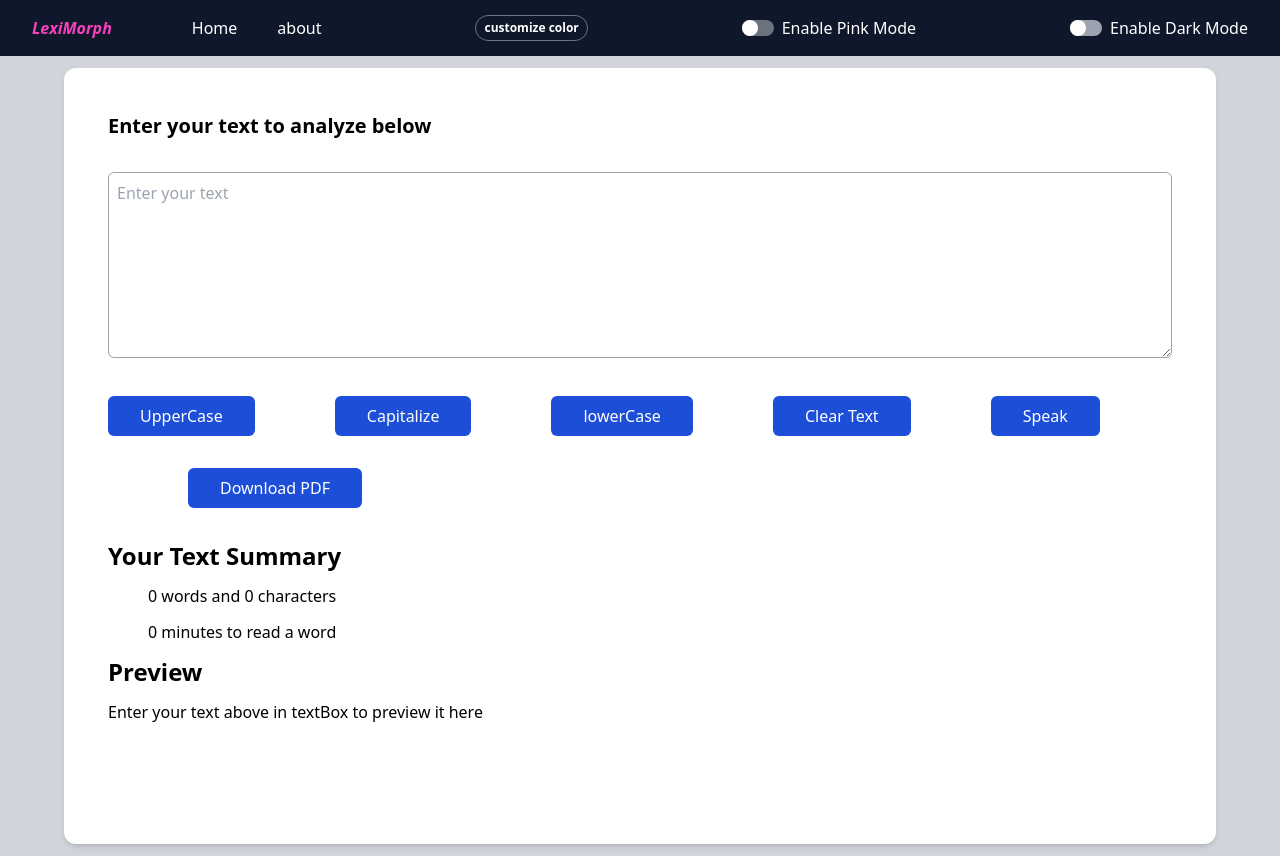
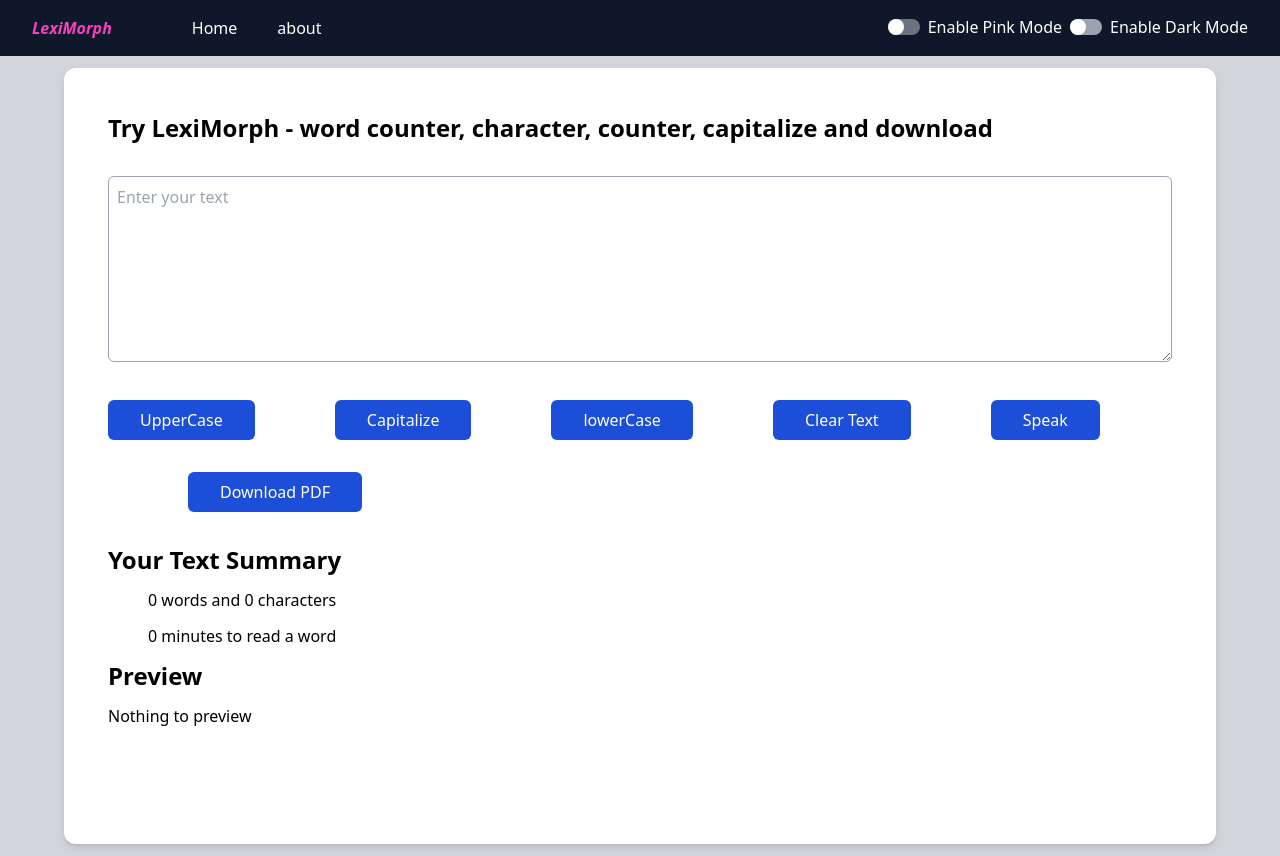
Before and after one commit to joelbv49/LexiMorph, a React (Create React App) app: page / in a window 1280 px wide. Built offline with nearby package versions, Linux system fonts and the light colour scheme.

Commit message:
some bug fixes

```diff
--- a/public/index.html
+++ b/public/index.html
@@ -7,7 +7,7 @@
     <meta name="theme-color" content="#000000" />
     <meta
       name="description"
-      content="LexiMorph is a utility that helps you to manipulate the text"
+      content="Unlock the magic of words with LexiMorph! Explore our versatile text manipulation tools—convert case, count words, and estimate reading time,and also you can download the text in pdf format. Your go-to resource for linguistic creativity!"
     />
     <link rel="apple-touch-icon" href="%PUBLIC_URL%/apple-touch-icon.png" />
     <!--
@@ -24,9 +24,9 @@
       work correctly both with client-side routing and a non-root public URL.
       Learn how to configure a non-root public URL by running `npm run build`.
     -->
-    <title>LexiMorph -Home</title>
+    <title>LexiMorph - word counter |  character counter | lowercase to uppercase | uppercase to lowercase | download pdf</title>
   </head>
-  <body class="h-screen" >
+  <body class="h-screen bg-gray-300" >
     <noscript>You need to enable JavaScript to run this app.</noscript>
     <div id="root"></div>
     <!--
--- a/src/App.js
+++ b/src/App.js
@@ -21,7 +21,7 @@ function App() {
       setModeText("Enable Dark mode");
       showAlert("Enabled light Mode","success");
       setMode("light");
-      document.title = "LexiMorph -LightMode";
+      // document.title = "LexiMorph -LightMode";
 
       // not a good practice
       // setInterval(() => {
@@ -35,7 +35,7 @@ function App() {
     else if(mode === "light"){
       setModeText("Enable light mode");
       showAlert("Enabled Dark Mode","success");
-      document.title = "LexiMorph -DarkMode";
+      //  document.title = "LexiMorph -DarkMode";
       setMode("dark");
 
     }
@@ -56,39 +56,44 @@ function App() {
   }
 
   // setting colorPallete
-  const [Color,setColor] = useState({
-    textColor:"#FFFFFF"
-  });
+  // const [Color,setColor] = useState({
+  //   textColor:"#FFFFFF"
+  // });
 
-  const [backColor,setBackColor] = useState({
-    back1:"#D1D5DB"
-  })
+  // const [backColor,setBackColor] = useState({
+  //   back1:"#D1D5DB"
+  // })
 
 
-  const handleColor = (event)=>{
-    const val = event.target.value;
-    setColor({
-      textColor:val
-    });
-  };
+  // const handleColor = (event)=>{
+  //   const val = event.target.value;
+  //   setColor({
+  //     textColor:val
+  //   });
+  // };
 
-  const handleBackColor1 = (event)=>{
-    const val = event.target.value;
-    setBackColor({
-      back1:val
-    });
-  };
+  // const handleBackColor1 = (event)=>{
+  //   const val = event.target.value;
+  //   setBackColor({
+  //     back1:val
+  //   });
+  // };
 
-  // green mode
 
+    // pink mode
   const [pinkMode,setpinkMode] = useState({
     background2:'bg-white',
     textColor2:'text-black',
   });
   const [pinkModeText,setpinkModeText] = useState("Enable Pink Mode");
+
+  let remove = ()=>{
+    document.body.classList.remove("bg-[#750044]");
+    document.body.classList.remove("bg-gray-300");
+  }
   const handlePinkMode = ()=>{
     //const div1 = document.querySelector(".box");// if you place this outside this function, it shows error first time because you are trying to access the classlist before it is rendered in DOM which will be null
-
+    remove();
     if(pinkMode.background2 === "bg-white"){
       setpinkMode({
         background2:'bg-[#AE044E]',
@@ -96,6 +101,7 @@ function App() {
       })
       setpinkModeText("Enable Light Mode");
       showAlert("Pink Mode Enabled","Success");
+      document.body.classList.add("bg-[#750044]");
     }
     else if(pinkMode.background2 === "bg-[#AE044E]"){
       setpinkMode({
@@ -104,9 +110,12 @@ function App() {
       })
       setpinkModeText("Enable Pink Mode");
       showAlert("Light Mode Enabled","Success");
+      document.body.classList.add("bg-gray-300");
     }
+
   }
-  document.body.style.backgroundColor = backColor.back1;
+  // document.body.style.backgroundColor = backColor.back1;
+
   return (
     // <></> - is a jsx fragment ,jsx is a combination of html and js
     // you can jump into js by using {} and you can return only one tag
@@ -118,7 +127,7 @@ function App() {
         <div className="con max-h-full">
 
           {/* nav bar */}
-          <Navbar title = "LexiMorph" aboutText = "about" mode = {mode} toggleMode = {toggleMode} modeText = {modeText} Color = {Color} handleColor = {handleColor} handleBackColor1 = {handleBackColor1} backColor = {backColor} pinkText = {pinkModeText} handlePinkMode = {handlePinkMode}/>
+          <Navbar title = "LexiMorph" aboutText = "about" mode = {mode} toggleMode = {toggleMode} modeText = {modeText}  pinkText = {pinkModeText} handlePinkMode = {handlePinkMode}/>
 
           {/* main */}
           <Alert alert = {alert}/>
@@ -133,7 +142,7 @@ function App() {
             <Route
               exact path='/'
               element =
-              {<Textform heading = "Enter your text to analyze below" mode = {mode} showAlert = {showAlert} Color = {Color} backColor = {backColor} pinkMode = {pinkMode} />}
+              {<Textform heading = "Try LexiMorph - word counter, character, counter, capitalize and download " mode = {mode} showAlert = {showAlert} pinkMode = {pinkMode} />}
             />
             <Route
               exact path='/about'
--- a/src/components/Navbar.js
+++ b/src/components/Navbar.js
@@ -15,7 +15,7 @@ export default function Navbar({title = "Set your text here",aboutText,mode,togg
 
     <div className= {mode}>
       {/* navbar */}
-      <nav className="bg-slate-900 h-14 flex items-center justify-between px-8 dark:bg-black text-white  dark:border-b dark:border-white green:bg-green-500" style = {{color:Color.textColor}}>
+      <nav className="bg-slate-900 h-14 flex items-center justify-between px-8 dark:bg-black text-white  dark:border-b dark:border-white green:bg-green-500">
 
         <div className=" flex">
 
@@ -32,7 +32,7 @@ export default function Navbar({title = "Set your text here",aboutText,mode,togg
         </div>
 
         {/* color pallete */}
-        <label className="flex space-x-2">
+        {/* <label className="flex space-x-2">
           <input className='sr-only  peer' type="checkbox" name="" id="" />
 
 
@@ -50,8 +50,8 @@ export default function Navbar({title = "Set your text here",aboutText,mode,togg
 
           </div>
           <div className="text-xs border border-gray-500 px-2 py-1 rounded-full font-bold">customize color</div>
-        </label>
-
+        </label> */}
+        <div className="">
           {/* pinkMode */}
           <label className='inline-flex  items-center space-x-2 ' >
             <input className='peer sr-only' type="checkbox" />
@@ -69,8 +69,7 @@ export default function Navbar({title = "Set your text here",aboutText,mode,togg
             <div className="relative w-8 h-4 bg-gray-400 rounded-full after:content-[''] after:absolute after:w-4 after:h-4 after:bg-white after:rounded-full peer-checked:after:translate-x-full rtl:peer-checked:after:-translate-x-full peer-checked:bg-blue-500" onClick={toggleMode}></div>
             <p>{modeText}</p>
           </label>
-
-
+          </div>
       </nav>
     </div>
 
--- a/src/components/Textform.js
+++ b/src/components/Textform.js
@@ -68,26 +68,27 @@ export default function Textform(props) {
   return (
 
     <div className= {props.mode} >
-      <div className="box min-h-screen flex justify-center  dark:bg-black" >
+      <div className={"box min-h-screen flex justify-center  dark:bg-black"} >
             <div className={`w-[90%]  my-3 ${props.pinkMode.background2} rounded-xl shadow-md p-11  space-y-8  dark:bg-slate-900`} >
-              <h1 className={`font-bold text-xl ${props.pinkMode.textColor2} dark:text-white`}>{props.heading}</h1>
+              <h1 className={`font-bold text-2xl ${props.pinkMode.textColor2} dark:text-white`}>{props.heading}</h1>
 
               <textarea className='outline-none  w-full border border-gray-400 p-2 rounded-md dark:text-black' value ={text} onChange={handleUser} placeholder='Enter your text' rows="7"></textarea>
 
-              <button className={`${props.pinkMode.background2 ==="bg-[#AE044E]"?"bg-[#440075]":"bg-blue-700"} dark:bg-blue-700 px-8  py-2 rounded-md text-white`} onClick={handleUpClick}>UpperCase</button>
-              <button className={`${props.pinkMode.background2 ==="bg-[#AE044E]"?"bg-[#440075]":"bg-blue-700"} dark:bg-blue-700 px-8  py-2 ml-20 rounded-md text-white`} onClick={handleCapitalize}>Capitalize</button>
-              <button className={`${props.pinkMode.background2 ==="bg-[#AE044E]"?"bg-[#440075]":"bg-blue-700"} dark:bg-blue-700 px-8  py-2  ml-20 rounded-md text-white`} onClick={handleLowerCase}>lowerCase</button>
-              <button className={`${props.pinkMode.background2 ==="bg-[#AE044E]"?"bg-[#440075]":"bg-blue-700"} dark:bg-blue-700 px-8  py-2  ml-20 rounded-md text-white`} onClick={handleClear}>Clear Text</button>
-              <button className={`${props.pinkMode.background2 ==="bg-[#AE044E]"?"bg-[#440075]":"bg-blue-700"} dark:bg-blue-700 px-8  py-2  ml-20 rounded-md text-white`} onClick={handleSpeak}>Speak</button>
-              <button className={`${props.pinkMode.background2 ==="bg-[#AE044E]"?"bg-[#440075]":"bg-blue-700"} dark:bg-blue-700 px-8  py-2  ml-20 rounded-md text-white`} onClick={handleDownload}>Download PDF</button>
+              <button disabled = {text.length === 0} className={`${props.pinkMode.background2 ==="bg-[#AE044E]"?"bg-[#440075]":"bg-blue-700"} dark:bg-blue-700 px-8  py-2 rounded-md text-white`} onClick={handleUpClick}>UpperCase</button>
+              <button disabled = {text.length === 0} className={`${props.pinkMode.background2 ==="bg-[#AE044E]"?"bg-[#440075]":"bg-blue-700"} dark:bg-blue-700 px-8  py-2 ml-20 rounded-md text-white`} onClick={handleCapitalize}>Capitalize</button>
+              <button disabled = {text.length === 0} className={`${props.pinkMode.background2 ==="bg-[#AE044E]"?"bg-[#440075]":"bg-blue-700"} dark:bg-blue-700 px-8  py-2  ml-20 rounded-md text-white`} onClick={handleLowerCase}>lowerCase</button>
+              <button disabled = {text.length === 0} className={`${props.pinkMode.background2 ==="bg-[#AE044E]"?"bg-[#440075]":"bg-blue-700"} dark:bg-blue-700 px-8  py-2  ml-20 rounded-md text-white`} onClick={handleClear}>Clear Text</button>
+              <button disabled = {text.length === 0} className={`${props.pinkMode.background2 ==="bg-[#AE044E]"?"bg-[#440075]":"bg-blue-700"} dark:bg-blue-700 px-8  py-2  ml-20 rounded-md text-white`} onClick={handleSpeak}>Speak</button>
+              <button disabled = {text.length === 0} className={`${props.pinkMode.background2 ==="bg-[#AE044E]"?"bg-[#440075]":"bg-blue-700"} dark:bg-blue-700 px-8  py-2  ml-20 rounded-md text-white`} onClick={handleDownload}>Download PDF</button>
 
               {/* summary */}
               <div className={`space-y-3 ${props.pinkMode.textColor2} dark:text-white`}>
                 <h1 className='font-bold text-2xl'>Your Text Summary</h1>
-                <p className='mx-10' > {text.split(" ").filter((element)=>{return element.length!==0}).length} words and {text.trim().length} characters</p>
-                <p className='mx-10' >{0.008*(text.split(" ").filter((element)=>{return element.length!==0}).length)} minutes to read a word</p>
+                <p className='mx-10' > {text.split(/[\n ]+/).filter((element)=>{return element.length!==0}).length} words and {text.trim().length} characters</p>
+                <p className='mx-10' >{0.008*(text.split(/[\n ]+/).filter((element)=>{return element.length!==0}).length)} minutes to read a word</p>
                 <h2 className ='font-bold text-2xl'>Preview</h2>
-                <p >{text.length>0?text:"Enter your text above in textBox to preview it here"}</p>
+                <p >{text.length>0?text:"Nothing to preview"}</p>
+
               </div>
 
             </div>
```
Also changed, not shown: src/components/About.js (+4 -4 lines), public/favicon-16x16.png (added), 1 other file (tests, documents, lock files or other folders). Lines whose indentation alone changed are shown as unchanged.
